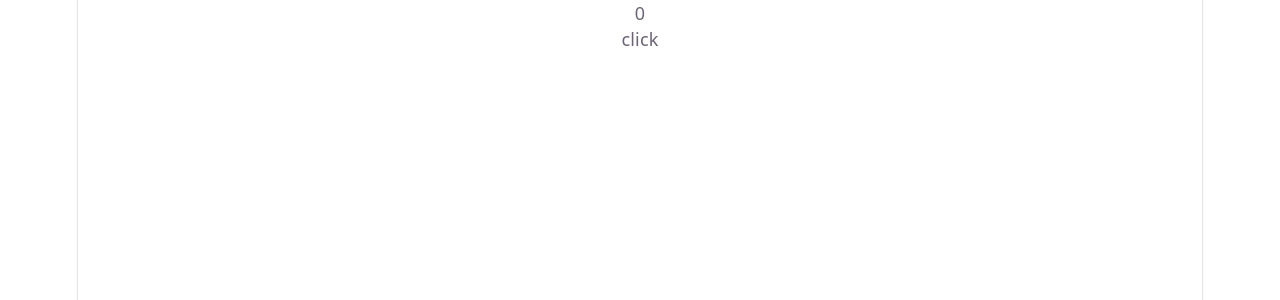
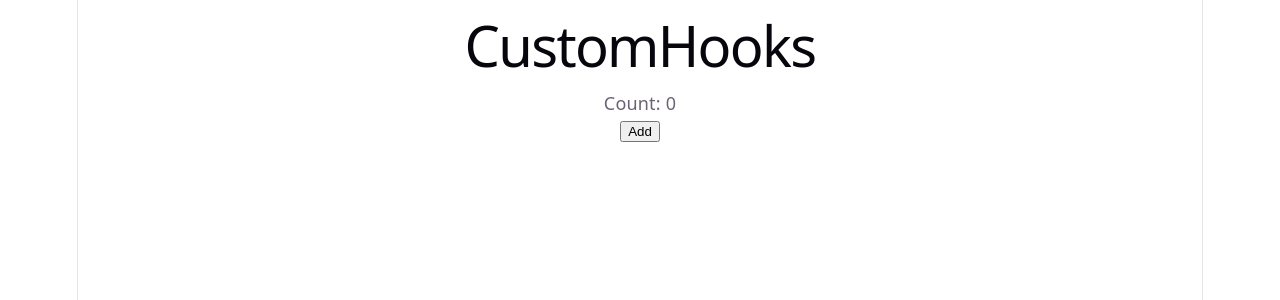
Before and after one commit to zhangyuehan321/react-vite-ts, a React (Vite) app: page / in a window 1280 px wide. Shown: the top 300 px of the page. Built offline with nearby package versions, Linux system fonts and the light colour scheme.

Commit message:
自定义hooks使用

```diff
--- a/src/App.tsx
+++ b/src/App.tsx
@@ -12,7 +12,8 @@ import './App.css'
 // import { UseState } from './components/UseState+UseReducer/useState'
 // import { UseReducer } from './components/UseState+UseReducer/UseReducer'
 // import { Parent } from './components/UseContext/Parent'
-import { Memo } from './components/UseMemo/memo'
+// import { Memo } from './components/UseMemo/Memo'
+import { CustomHooks } from './components/CustomHooks/index'
 
 function App() {
   // const count = 0;
@@ -24,7 +25,8 @@ function App() {
 
   return (
     <>
-      <Memo />
+      <CustomHooks />
+      {/* <Memo /> */}
       {/* <Parent /> */}
       {/* <UseReducer /> */}
       {/* <UseState /> */}
--- /dev/null
+++ b/src/components/CustomHooks/UseLocalStorageState.ts
@@ -0,0 +1,22 @@
+//把状态和LocalStorage统一起来，方便管理
+
+//自定义Hooks，使用自定义泛型<T>
+import { useEffect, useState, type Dispatch, type SetStateAction } from "react";
+
+export function UseLocalStorageState<T>(
+    key: string,
+    initialValue: T,
+): [T, Dispatch<SetStateAction<T>>] {
+    //从localStorage中获取数据
+    const [state, setState] = useState<T>(() => {
+        const item = localStorage.getItem(key);
+        return item !== null ? JSON.parse(item) : initialValue;
+    });
+
+    //每当state变化时，将数据存储到localStorage中
+    useEffect(() => {
+        localStorage.setItem(key, JSON.stringify(state));
+    }, [key, state]);
+
+    return [state, setState];
+}
--- /dev/null
+++ b/src/components/CustomHooks/index.tsx
@@ -0,0 +1,11 @@
+import { UseLocalStorageState } from './UseLocalStorageState';
+export const CustomHooks = () => {
+    const [count, setCount] = UseLocalStorageState('count', 0);
+    return (
+        <div>
+            <h1>CustomHooks</h1>
+            <div>Count: {count}</div>
+            <button onClick={() => setCount((currentCount: number) => currentCount + 1)}>Add</button>
+        </div>
+    )
+}
```
